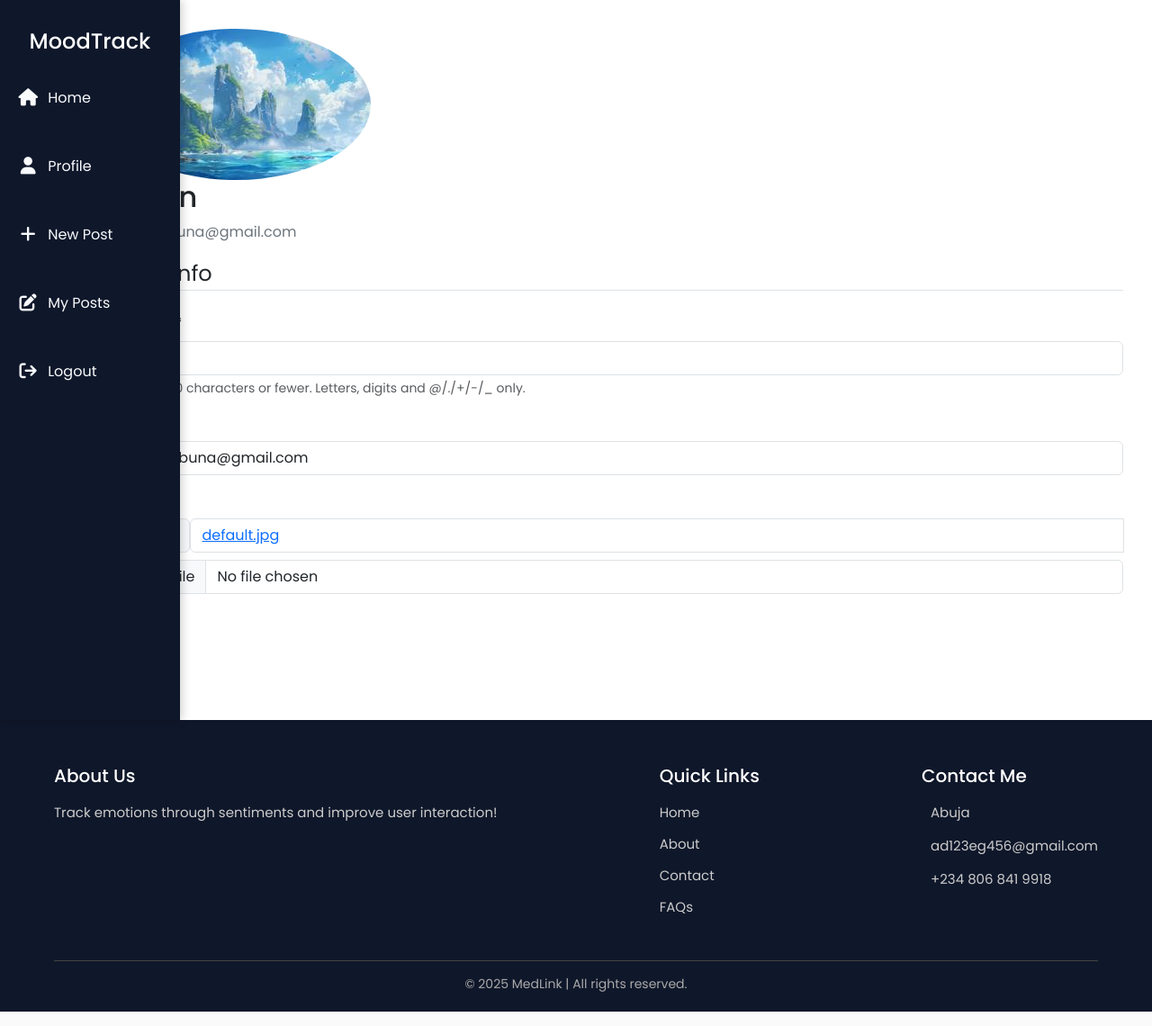
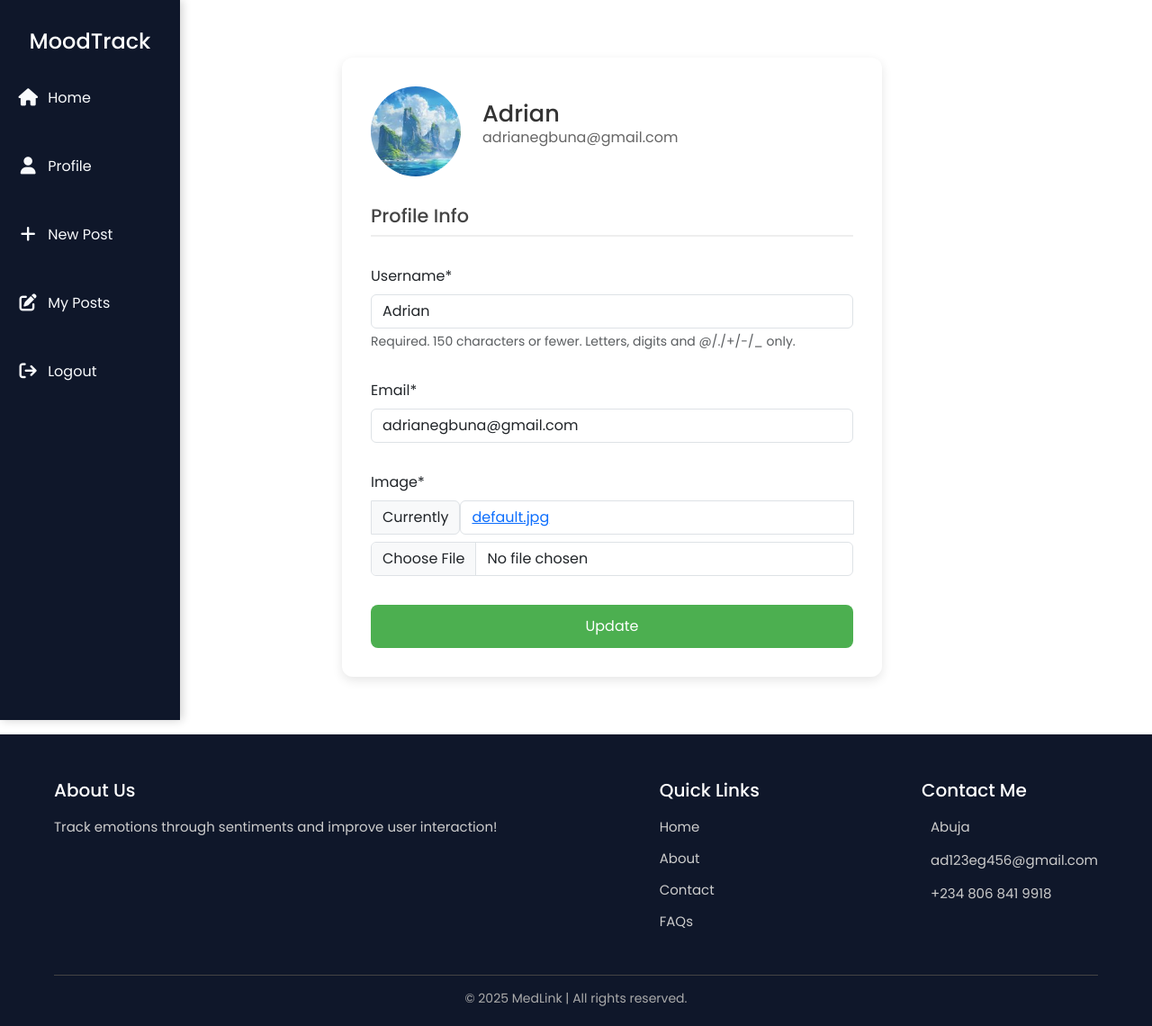
Before and after one commit to Adrianegbuna/MoodTrack, a Django app: page /profile/ in a window 1280 px wide. Shown: the whole page at 90% size. Run offline with Django 5.2, Linux system fonts and the light colour scheme; a user stored in the database is signed in; data comes from the database, SQL or seed files in the repository; parts of the project's set-up code (start-up, migrations or seed data) failed here and were passed over; some libraries are stand-ins or nearby versions.

Commit message:
Add files via upload

```diff
--- a/users/models.py
+++ b/users/models.py
@@ -1,5 +1,6 @@
 from django.db import models
 from django.contrib.auth.models import User
+from django.conf import settings
 from PIL import Image
 
 class Profile(models.Model):
@@ -18,3 +19,22 @@ class Profile(models.Model):
             output_size = (300, 300)
             img.thumbnail(output_size)
             img.save(self.image.path)
+
+class Follow(models.Model):
+    follower = models.ForeignKey(
+        User,
+        related_name="following",
+        on_delete=models.CASCADE
+    )
+    following = models.ForeignKey(
+        User,
+        related_name="followers",
+        on_delete=models.CASCADE
+    )
+    created_at = models.DateTimeField(auto_now_add=True)
+
+    class Meta:
+        unique_together = ('follower', 'following')
+
+    def __str__(self):
+        return f"{self.follower} follows {self.following}"
--- /dev/null
+++ b/users/static/users/profile.css
@@ -0,0 +1,70 @@
+/* Container */
+.profile-container {
+  max-width: 600px;
+  margin: 2rem auto;
+  padding: 2rem;
+  background: #fff;
+  border-radius: 12px;
+  box-shadow: 0 4px 12px rgba(0, 0, 0, 0.1);
+  font-family: Arial, sans-serif;
+}
+
+/* Header */
+.profile-header {
+  display: flex;
+  align-items: center;
+  gap: 1.5rem;
+  margin-bottom: 2rem;
+}
+
+.profile-img {
+  width: 100px;
+  height: 100px;
+  border-radius: 50%;
+  object-fit: cover;
+}
+
+.profile-details {
+  flex: 1;
+}
+
+.profile-username {
+  font-size: 1.6rem;
+  margin: 0;
+  color: #333;
+}
+
+.profile-email {
+  font-size: 1rem;
+  color: #666;
+}
+
+/* Form */
+.profile-form {
+  display: flex;
+  flex-direction: column;
+  gap: 1rem;
+}
+
+.form-title {
+  font-size: 1.3rem;
+  margin-bottom: 1rem;
+  border-bottom: 2px solid #eee;
+  padding-bottom: 0.5rem;
+  color: #444;
+}
+
+.update-btn {
+  background: #4CAF50;
+  color: white;
+  border: none;
+  padding: 0.75rem 1.5rem;
+  font-size: 1rem;
+  border-radius: 8px;
+  cursor: pointer;
+  transition: background 0.3s ease;
+}
+
+.update-btn:hover {
+  background: #43a047;
+}
--- a/users/templates/users/profile.html
+++ b/users/templates/users/profile.html
@@ -1,24 +1,24 @@
 {% extends "moodtrack_app/base.html" %}
 {% load crispy_forms_tags %}
 {% block content %}
-   <div class="content-section">
-     <div class="media">
-       <img class="rounded-circle account-img" src="{{ user.profile.image.url }}">
-       <div class="media-body">
-         <h2 class="account-heading">{{ user.username }}</h2>
-         <p class="text-secondary">{{ user.email }}</p>
+{% load static %}
+<link rel="stylesheet" type="text/css" href="{% static 'users/profile.css' %}">
+
+<div class="profile-container">
+  <div class="profile-header">
+    <img class="profile-img" src="{{ user.profile.image.url }}" alt="{{ user.username }}">
+    <div class="profile-details">
+      <h2 class="profile-username">{{ user.username }}</h2>
+      <p class="profile-email">{{ user.email }}</p>
     </div>
   </div>
-     <form method="POST" enctype="multipart/form-data">
+
+  <form method="POST" enctype="multipart/form-data" class="profile-form">
     {% csrf_token %}
-      <fieldset class="form-group">
-          <legend class="border-bottom mb-4">Profile Info</legend>
+    <h3 class="form-title">Profile Info</h3>
     {{ u_form|crispy }}
     {{ p_form|crispy }}
-      </fieldset>
-      <div class="form-group">
-          <button class="btn btn-outline-info" type="submit">Update</button>
-      </div>
+    <button class="update-btn" type="submit">Update</button>
   </form>
 </div>
 {% endblock content %}
```
Also changed, not shown: users/static/users/auth.css (+3 -12 lines). Lines whose indentation alone changed are shown as unchanged.
